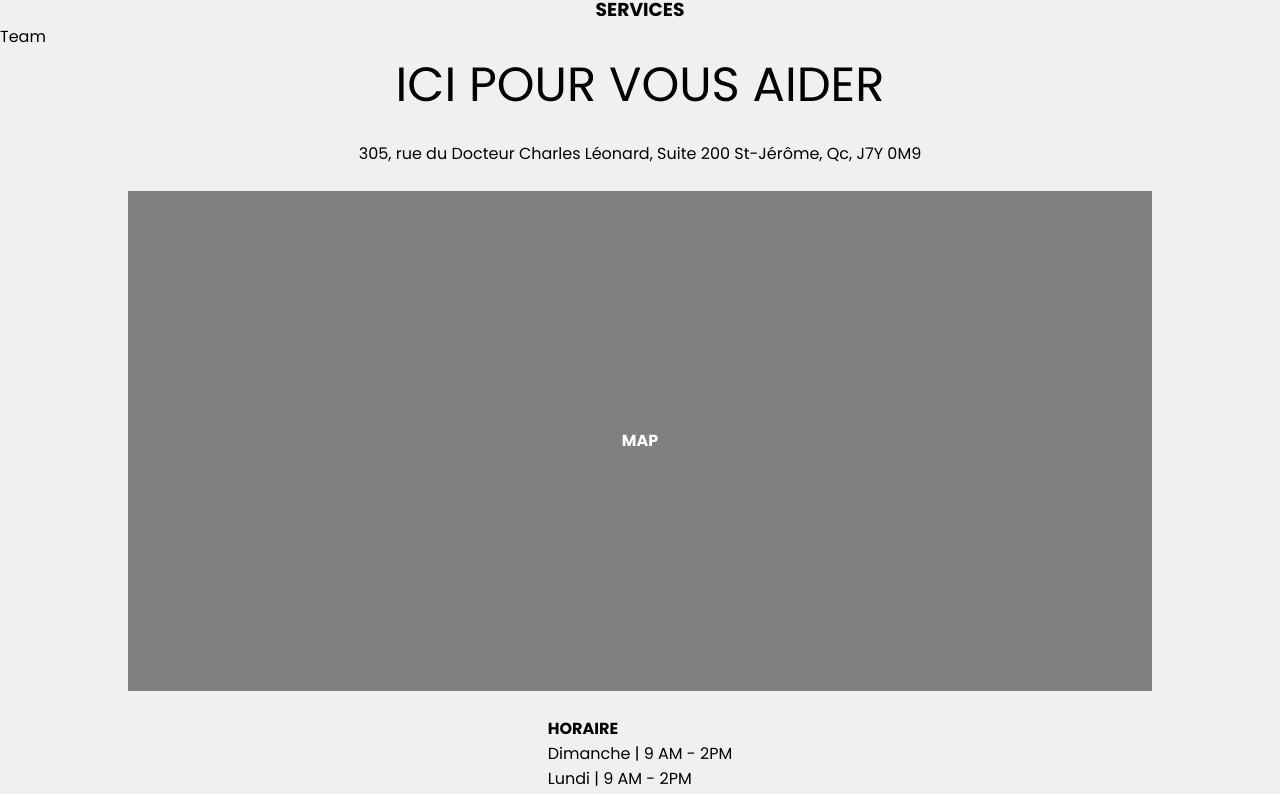
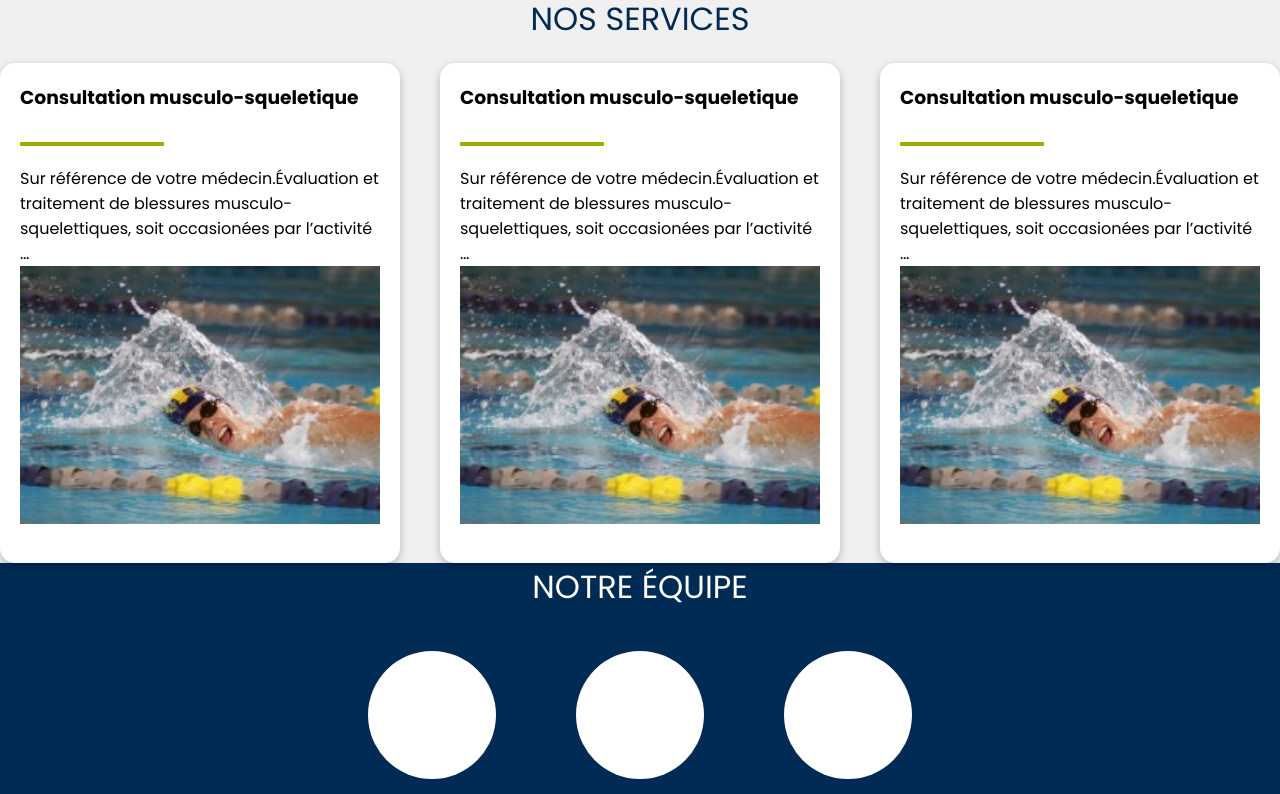
Before and after one commit to GabGo51/cms-website, a React (Create React App) app: page / in a window 1280 px wide. Shown: the part 1288-2082 px from the top of the page. Built offline with nearby package versions, Linux system fonts and the light colour scheme.

Commit message:
card begin

```diff
--- a/src/components/Location.js
+++ b/src/components/Location.js
@@ -5,7 +5,7 @@ const Location = () => {
   return (
     <Container>
       <Top>
-        <h3>ICI POUR VOUS AIDER</h3>
+        <h2>ICI POUR VOUS AIDER</h2>
 
       <p>
         305, rue du Docteur Charles Léonard, Suite 200 St-Jérôme, Qc, J7Y 0M9
@@ -45,10 +45,11 @@ flex-direction: column;
   align-items: center;
   margin-bottom:25px ;
 
-  h3{
+  h2{
     font-weight: 400;
-    font-size: 3em;
+    font-size: 2em;
     margin-bottom: 20px;
+    color: #002B54;
   }
 
   & :nth-child(3) {
--- a/src/components/Service.js
+++ b/src/components/Service.js
@@ -1,10 +1,32 @@
 import React from 'react'
 import { styled } from 'styled-components'
-
+import swim from "../img/swim.jpg"
 const Service = () => {
   return (
     <Container>
-      <h3>SERVICES</h3>
+      <h2>NOS SERVICES</h2>
+      <Box>
+        <Card>
+          <h3>Consultation musculo-squeletique</h3>
+          <div className='greenDiv'></div>
+          <p>Sur référence de votre médecin.Évaluation et traitement de blessures musculo-squelettiques, soit occasionées par l’activité …</p>
+          <img src={swim}/>
+        </Card>
+        <Card>
+          <h3>Consultation musculo-squeletique</h3>
+          <div className='greenDiv'></div>
+          <p>Sur référence de votre médecin.Évaluation et traitement de blessures musculo-squelettiques, soit occasionées par l’activité …</p>
+          <img src={swim}/>
+        </Card>
+        <Card>
+          <h3>Consultation musculo-squeletique</h3>
+          <div className='greenDiv'></div>
+          <p>Sur référence de votre médecin.Évaluation et traitement de blessures musculo-squelettiques, soit occasionées par l’activité …</p>
+          <img src={swim}/>
+        </Card>
+
+
+      </Box>
 
 
     </Container>
@@ -16,6 +38,53 @@ display: flex;
 flex-direction: column;
 align-items: center;
 justify-content: center;
+h2{
+    font-weight: 400;
+    font-size: 2em;
+    margin-bottom: 20px;
+    color: #002B54;
+  }
 `
 
+const Box = styled.div`
+display: flex;
+align-items: center;
+justify-content: center;
+gap: 40px;
+flex-wrap: wrap;
+`
+
+const Card = styled.div`
+display: flex;
+flex-direction: column;
+width: 400px;
+height: 500px;
+background-color: white;
+border-radius: 15px;
+box-shadow: rgba(0, 0, 0, 0.24) 0px 3px 8px;
+padding: 20px;
+
+h3{
+  margin-bottom: 30px;
+}
+
+div{
+  background-color: #A1AC00;
+  height: 4px;
+  width: 40%;
+  transition: 0.5s;
+  margin-bottom: 20px;
+}
+
+&:hover .greenDiv {
+    width: 100%;
+}
+
+img{
+
+  width: 100%;
+}
+`
+
+
 export default Service
--- a/src/components/Team.js
+++ b/src/components/Team.js
@@ -1,9 +1,46 @@
 import React from 'react'
+import { styled } from 'styled-components'
 
 const Team = () => {
   return (
-    <div>Team</div>
+    <Container>
+      <h2>NOTRE ÉQUIPE</h2>
+      <Box>
+        <div></div>
+        <div></div>
+        <div></div>
+
+      </Box>
+
+    </Container>
   )
 }
 
+const Container = styled.div`
+display: flex;
+flex-direction: column;
+align-items: center;
+justify-content: center;
+background-color:#002B54 ;
+color: white;
+h2{
+    font-weight: 400;
+    font-size: 2em;
+    margin-bottom: 20px;
+  }
+`
+
+const Box = styled.div`
+display: flex;
+div{
+  width:10vw ;
+  height: 10vw;
+  background-color: white;
+  margin: 20px 40px;
+  border-radius: 50%;
+
+}
+
+`
+
 export default Team
```
Also changed, not shown: src/img/swim.jpg (added).
